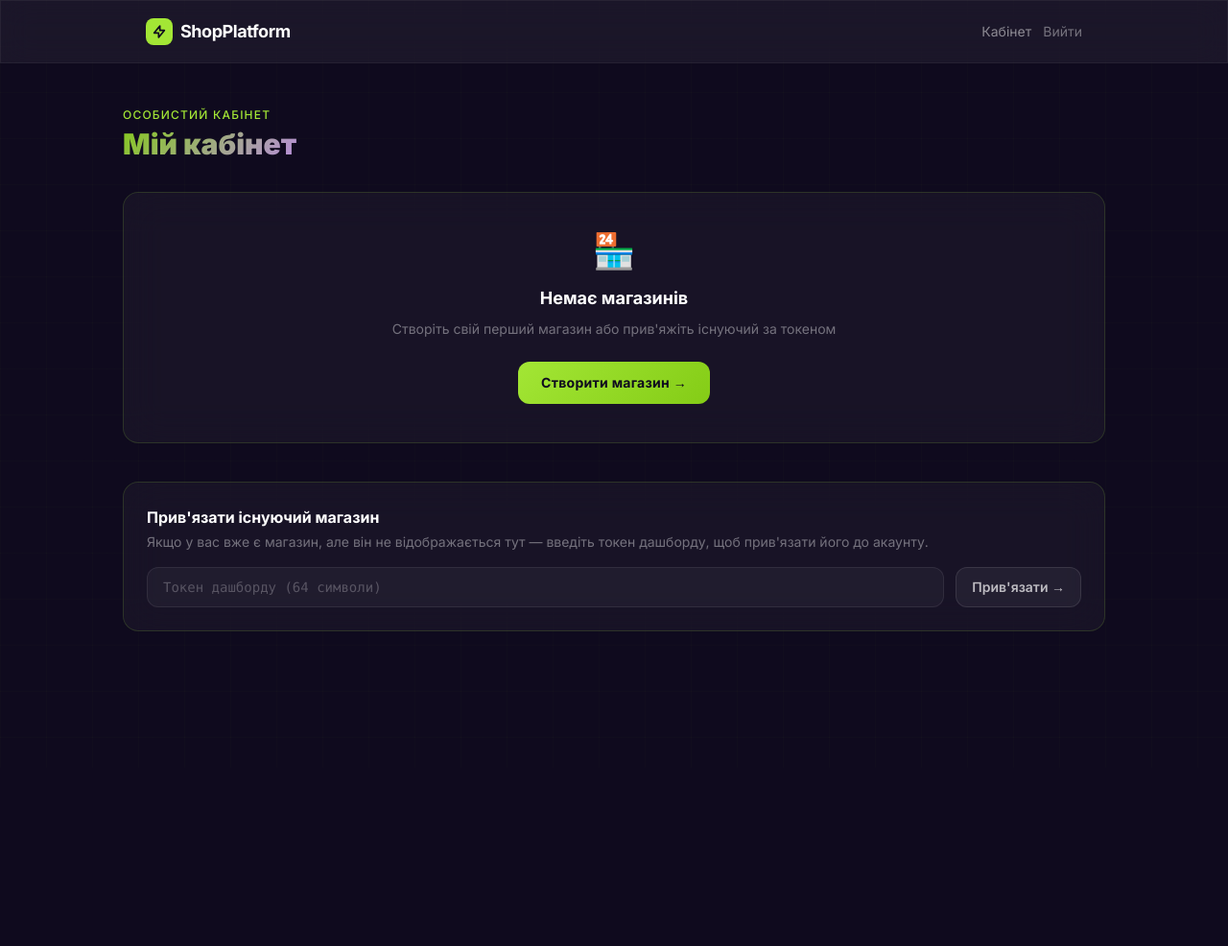
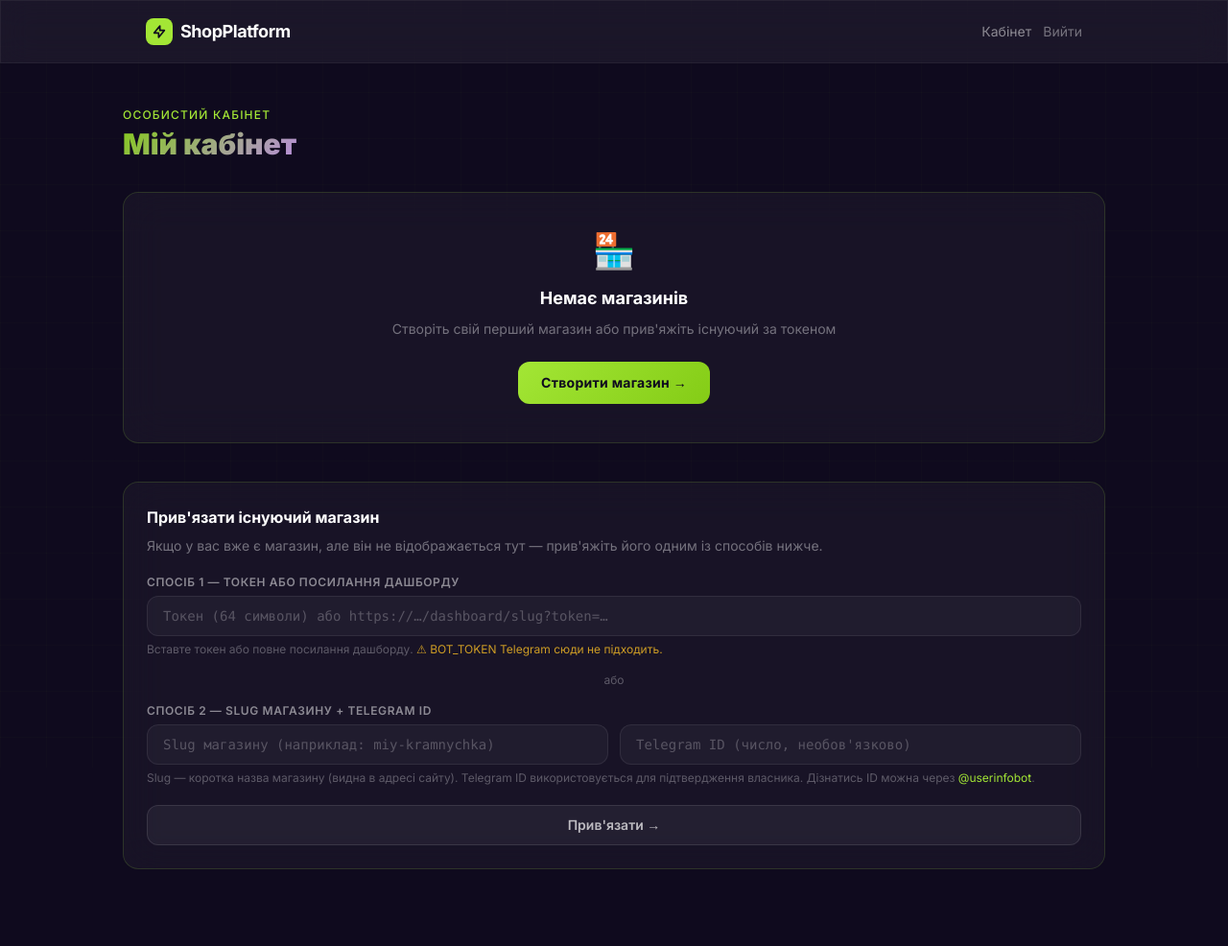
Before and after one commit to prostoArtemG/saas_platform, a FastAPI app: template templates/account.html in a window 1280 px wide. Shown: the whole page at 96% size. Before the commit the page ends 658 px from the top, so only its background shows below. Run offline with FastAPI, Linux system fonts and the light colour scheme; the template is opened without the code that fills it, so the values that code supplies are empty; parts of the project's set-up code (start-up, migrations or seed data) failed here and were passed over; some libraries are stand-ins or nearby versions.

Commit message:
feat: /account/claim — add URL and slug+tg_id claim methods
app/site/auth.py:
- POST /account/claim now accepts three ways to link an existing site:
  1. token_or_url: raw 64-char dashboard_token (original behaviour)
  2. token_or_url: full dashboard URL (…/dashboard/slug?token=…)
     → ?token= query param extracted via urllib.parse
  3. claim_slug + claim_tg_id: find Client by slug and verify
     admin_telegram_id matches provided ID or user.telegram_id
- Extracted shared _do_claim() helper (raises ValueError('taken'))
- Both DB paths wrapped in try/except → redirect to ?error=server_error
  instead of 500

Error codes added:
  slug_not_found   — no client with that slug
  slug_tg_mismatch — admin_telegram_id does not match
  slug_tg_required — slug provided but no telegram_id available
  slug_taken       — slug already claimed by a different user
  server_error     — unexpected exception (logged via logger.exception)

templates/account.html:
- Error block: add messages for all new error codes
- token_empty text updated: 'Заповніть одне з полів: токен/посилання або slug'
- Claim form: two-section layout
  Section 1 (token_or_url): token or full dashboard URL
             ⚠️ note: 'BOT_TOKEN Telegram сюди не підходить'
  Divider: 'або'
  Section 2 (claim_slug + claim_tg_id): slug + optional Telegram ID
             shows user's stored telegram_id if available

```diff
--- a/templates/account.html
+++ b/templates/account.html
@@ -68,7 +68,7 @@
       {% set ok_msg = request.query_params.get('claimed', '') %}
       {% if err_msg == 'token_not_found' %}
       <div class="mb-6 px-4 py-3 rounded-xl bg-red-500/10 border border-red-500/30 text-red-300 text-sm">
-        Токен не знайдено. Перевірте правильність токена дашборду.
+        Токен не знайдено. Перевірте правильність токена або посилання дашборду.
       </div>
       {% elif err_msg == 'token_taken' %}
       <div class="mb-6 px-4 py-3 rounded-xl bg-amber-500/10 border border-amber-500/30 text-amber-300 text-sm">
@@ -76,7 +76,27 @@
       </div>
       {% elif err_msg == 'token_empty' %}
       <div class="mb-6 px-4 py-3 rounded-xl bg-red-500/10 border border-red-500/30 text-red-300 text-sm">
-        Введіть токен дашборду.
+        Заповніть одне з полів: токен/посилання або slug магазину.
+      </div>
+      {% elif err_msg == 'slug_not_found' %}
+      <div class="mb-6 px-4 py-3 rounded-xl bg-red-500/10 border border-red-500/30 text-red-300 text-sm">
+        Магазин із таким slug не знайдено.
+      </div>
+      {% elif err_msg == 'slug_tg_mismatch' %}
+      <div class="mb-6 px-4 py-3 rounded-xl bg-red-500/10 border border-red-500/30 text-red-300 text-sm">
+        Telegram ID не збігається з адміністратором цього магазину.
+      </div>
+      {% elif err_msg == 'slug_tg_required' %}
+      <div class="mb-6 px-4 py-3 rounded-xl bg-amber-500/10 border border-amber-500/30 text-amber-300 text-sm">
+        Введіть ваш Telegram ID для прив'язки за slug. Дізнатись ID можна через @userinfobot.
+      </div>
+      {% elif err_msg == 'slug_taken' %}
+      <div class="mb-6 px-4 py-3 rounded-xl bg-amber-500/10 border border-amber-500/30 text-amber-300 text-sm">
+        Цей магазин вже прив'язано до іншого акаунту.
+      </div>
+      {% elif err_msg == 'server_error' %}
+      <div class="mb-6 px-4 py-3 rounded-xl bg-red-500/10 border border-red-500/30 text-red-300 text-sm">
+        Помилка сервера. Спробуйте пізніше.
       </div>
       {% endif %}
       {% if ok_msg %}
@@ -184,18 +204,60 @@
       </div>
       {% endif %}
 
-      <!-- Claim site by token -->
+      <!-- Claim site -->
       <div class="glass-card rounded-2xl p-6 animate-fade-up">
-        <h3 class="text-base font-bold mb-1">Прив'язати існуючий магазин</h3>
-        <p class="text-sm text-white/40 mb-4">
-          Якщо у вас вже є магазин, але він не відображається тут — введіть токен дашборду, щоб прив'язати його до акаунту.
+        <h3 class="text-base font-bold mb-2">Прив'язати існуючий магазин</h3>
+        <p class="text-sm text-white/40 mb-5">
+          Якщо у вас вже є магазин, але він не відображається тут — прив'яжіть його одним із способів нижче.
         </p>
-        <form method="post" action="/account/claim" class="flex gap-3 flex-wrap">
-          <input type="text" name="dashboard_token" required
-                 class="form-input flex-1 min-w-48 px-4 py-2.5 rounded-xl text-sm font-mono"
-                 placeholder="Токен дашборду (64 символи)" />
+
+        <form method="post" action="/account/claim">
+
+          <!-- Method 1/2: token or dashboard URL -->
+          <div class="mb-2">
+            <label class="block text-xs font-semibold text-white/50 uppercase tracking-wider mb-1.5">
+              Спосіб 1 — токен або посилання дашборду
+            </label>
+            <input type="text" name="token_or_url"
+                   class="form-input w-full px-4 py-2.5 rounded-xl text-sm font-mono"
+                   placeholder="Токен (64 символи) або https://…/dashboard/slug?token=…" />
+            <p class="mt-1.5 text-xs text-white/30">
+              Вставте токен або повне посилання дашборду.
+              <span class="text-amber-400/80">⚠ BOT_TOKEN Telegram сюди не підходить.</span>
+            </p>
+          </div>
+
+          <!-- Divider -->
+          <div class="flex items-center gap-3 my-4">
+            <div class="flex-1 h-px bg-white/8"></div>
+            <span class="text-xs text-white/30">або</span>
+            <div class="flex-1 h-px bg-white/8"></div>
+          </div>
+
+          <!-- Method 3: slug + telegram_id -->
+          <div class="mb-5">
+            <label class="block text-xs font-semibold text-white/50 uppercase tracking-wider mb-1.5">
+              Спосіб 2 — slug магазину + Telegram ID
+            </label>
+            <div class="grid grid-cols-1 sm:grid-cols-2 gap-3">
+              <input type="text" name="claim_slug"
+                     class="form-input px-4 py-2.5 rounded-xl text-sm font-mono"
+                     placeholder="Slug магазину (наприклад: miy-kramnychka)" />
+              <input type="text" name="claim_tg_id"
+                     class="form-input px-4 py-2.5 rounded-xl text-sm font-mono"
+                     placeholder="Telegram ID (число, необов'язково)" />
+            </div>
+            <p class="mt-1.5 text-xs text-white/30">
+              Slug — коротка назва магазину (видна в адресі сайту).
+              Telegram ID використовується для підтвердження власника.{% if user.telegram_id %}
+              <span class="text-brand-lime/70"> Ваш ID {{ user.telegram_id }} буде підставлено автоматично.</span>{% endif %}
+
+              Дізнатись ID можна через <a href="https://t.me/userinfobot" target="_blank" rel="noopener" class="text-brand-lime hover:underline">@userinfobot</a>.
+            </p>
+          </div>
+
           <button type="submit"
-                  class="px-4 py-2.5 rounded-xl text-sm font-semibold bg-white/5 border border-white/10 text-white/70 hover:text-white hover:border-brand-lime/40 transition-colors whitespace-nowrap">
+                  class="w-full px-4 py-2.5 rounded-xl text-sm font-semibold bg-white/5 border border-white/10 text-white/70 hover:text-white hover:border-brand-lime/40 transition-colors">
             Прив'язати →
           </button>
         </form>
```
Also changed, not shown: app/site/auth.py (+83 -15 lines).
